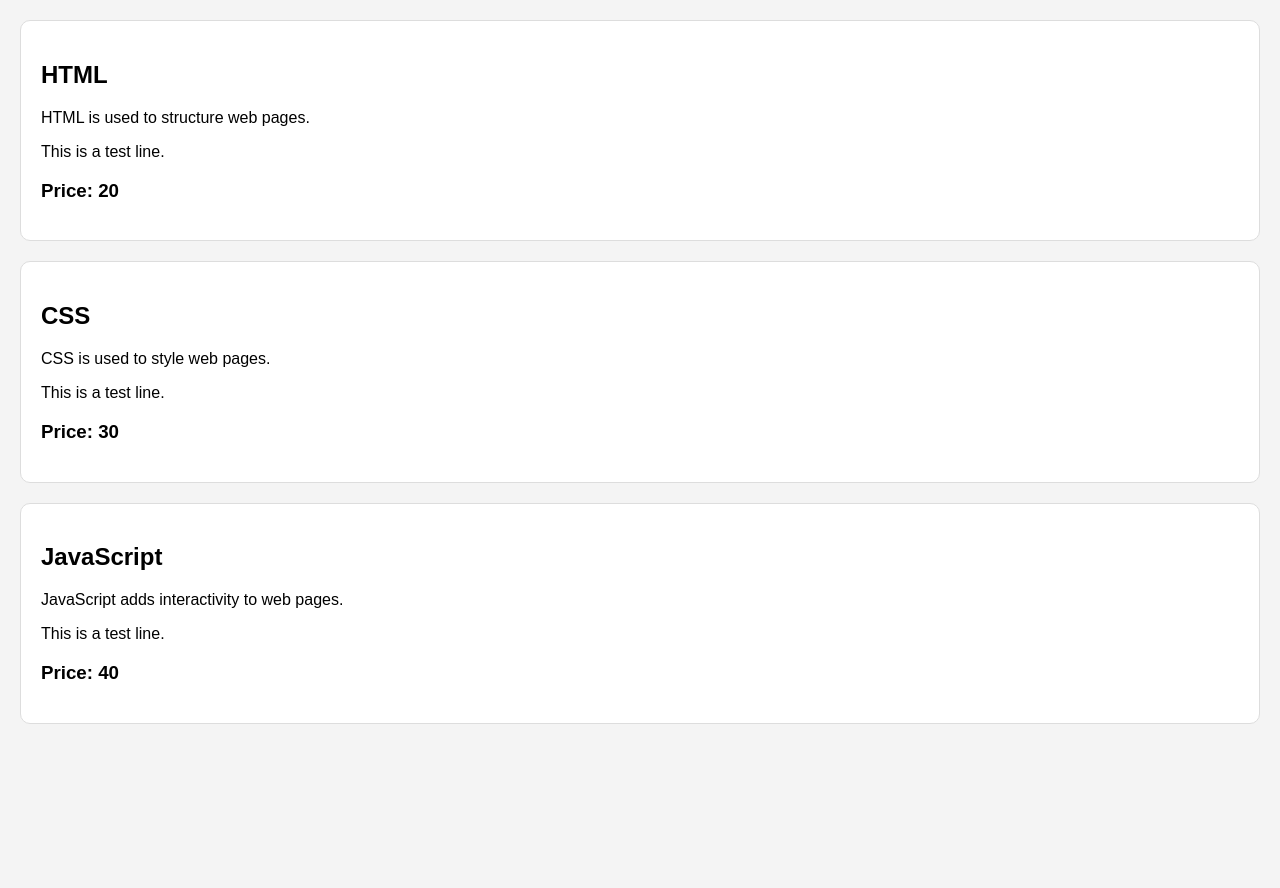
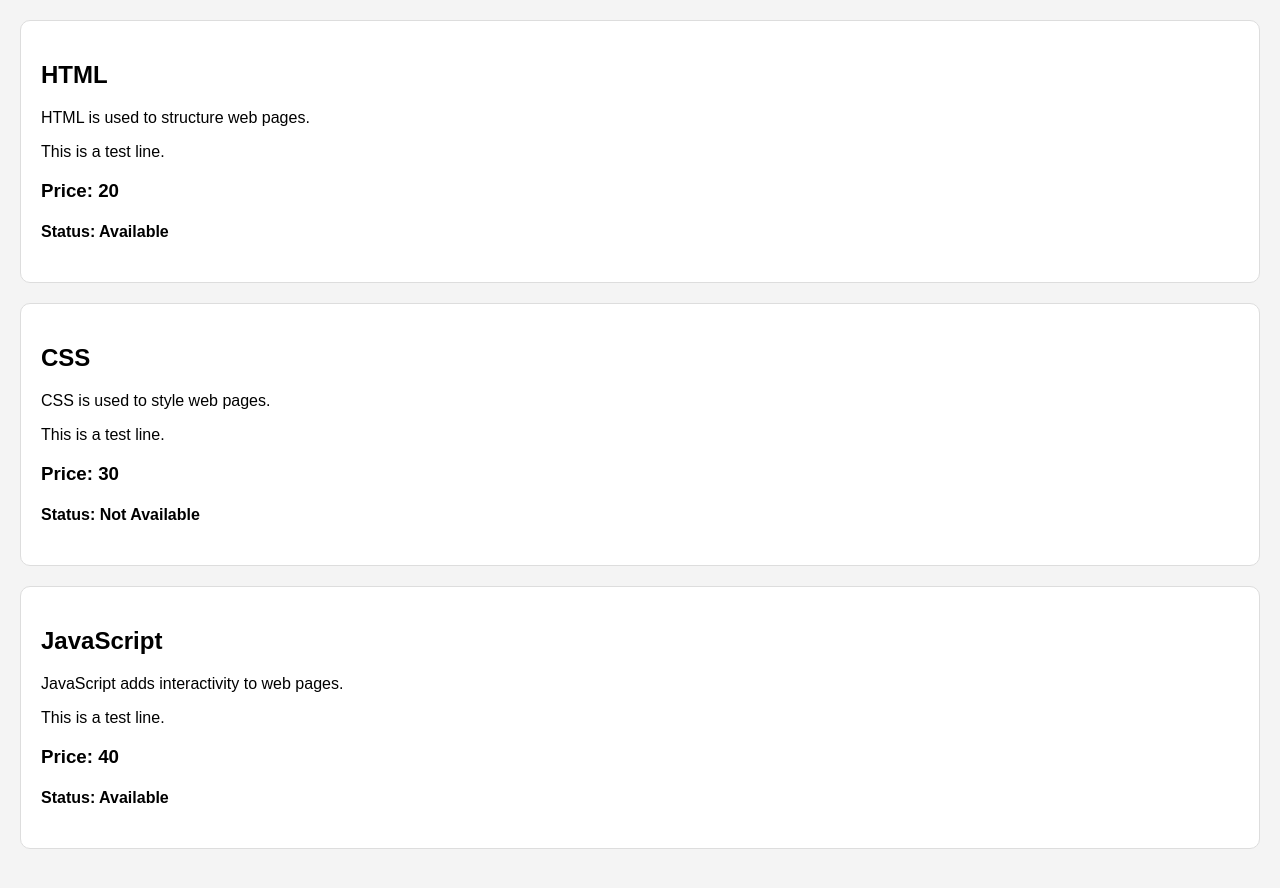
Before and after one commit to asmashahzadi764-alt/react-concepts-and-projects, a React (Vite) app in the folder 03-react-props/: page / in a window 1280 px wide. Before the commit the page ends 800 px from the top, so only its background shows below. Built offline with nearby package versions, Linux system fonts and the light colour scheme.

Commit message:
feat: add boolean props example

```diff
--- a/03-react-props/src/App.jsx
+++ b/03-react-props/src/App.jsx
@@ -7,18 +7,21 @@ function App() {
         title="HTML"
         description="HTML is used to structure web pages."
         price={20}
+        isAvailable={true}
       />
 
       <Card
         title="CSS"
         description="CSS is used to style web pages."
         price={30}
+        isAvailable={false}
       />
 
       <Card
         title="JavaScript"
         description="JavaScript adds interactivity to web pages."
         price={40}
+        isAvailable={true}
       />
     </>
   );
--- a/03-react-props/src/components/card.jsx
+++ b/03-react-props/src/components/card.jsx
@@ -5,6 +5,7 @@ function Card(props) {
       <p>{props.description}</p>
       <p>This is a test line.</p>
       <h3>Price: {props.price}</h3>
+      <h4>Status: {props.isAvailable ? "Available" : "Not Available"}</h4>
     </div>
   );
 }
```
